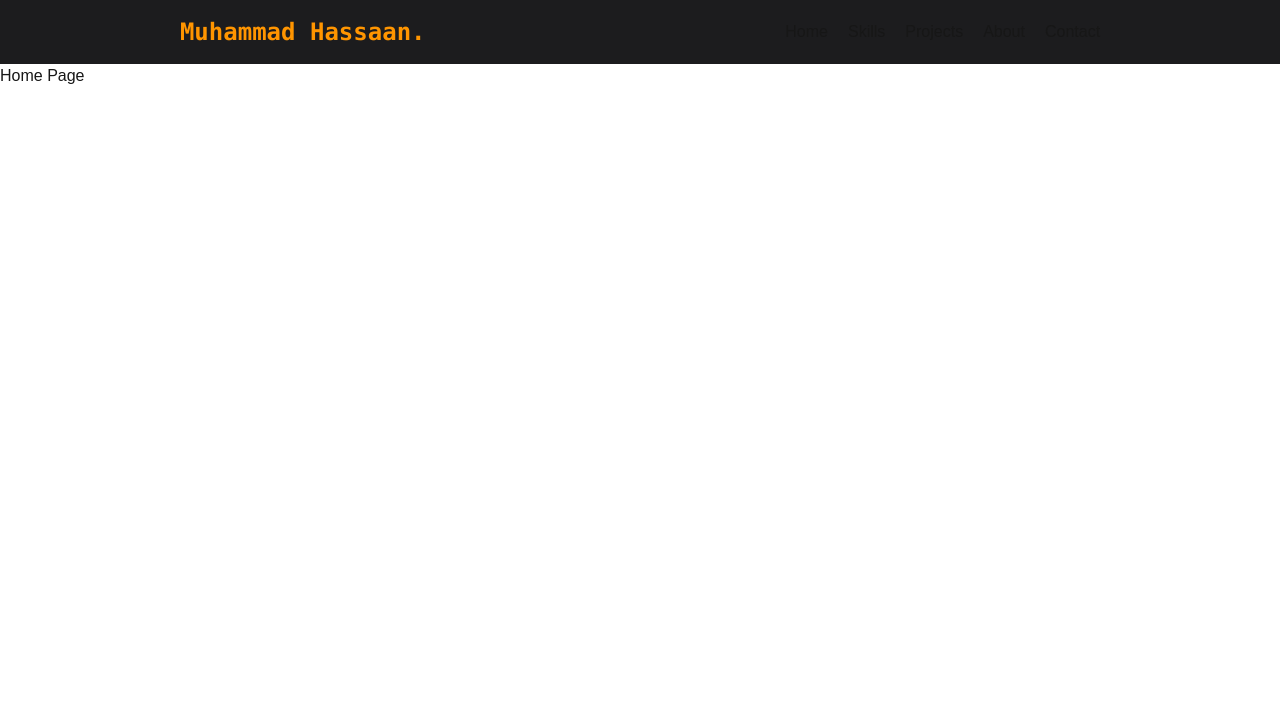
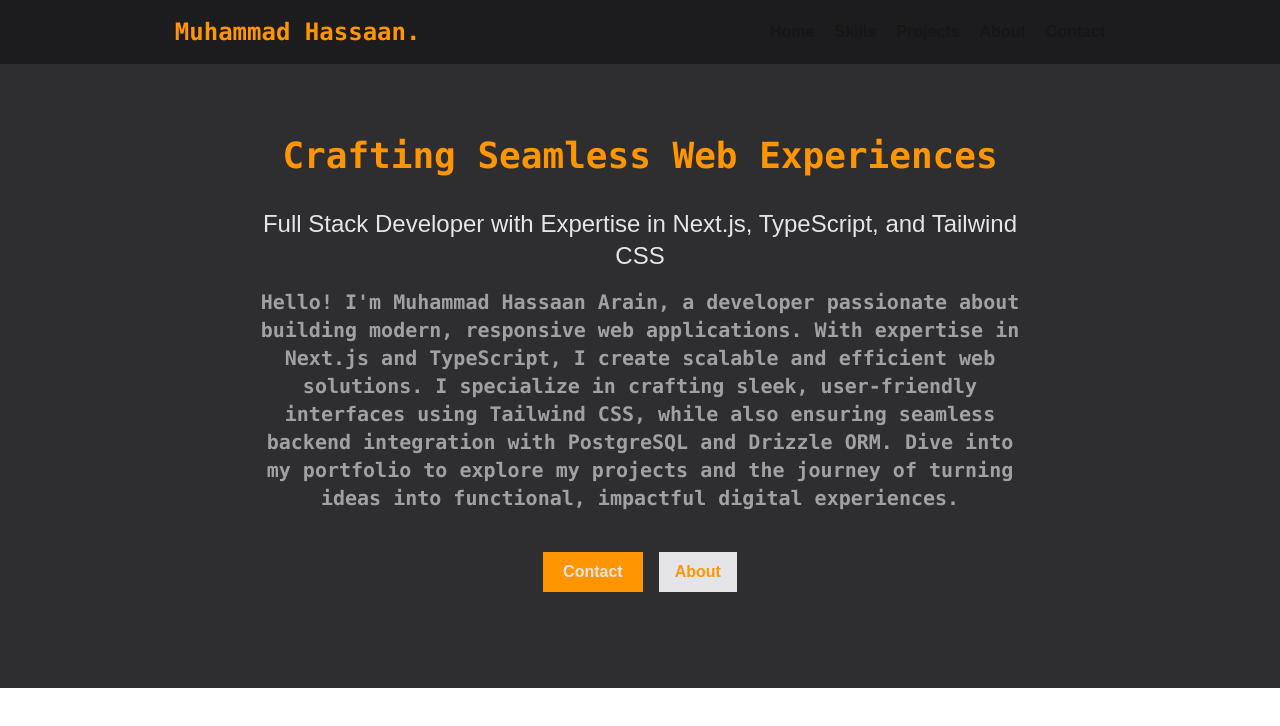
Before and after one commit to MuhammadHassaanArain/q2-nextjs-milestone2-tailwind-portfolio, a Next.js app: page / in a window 1280 px wide. Shown: the top 726 px of the page. Built offline with nearby package versions, Linux system fonts and the light colour scheme.

Commit message:
code pushed

```diff
--- a/src/app/layout.tsx
+++ b/src/app/layout.tsx
@@ -27,7 +27,7 @@
   return (
     <html lang="en">
       <body
-        className={`${geistSans.variable} ${geistMono.variable} antialiased bg-white`}
+        className={`${geistSans.variable} ${geistMono.variable} antialiased `}
       >
         <Header/>
         {children}
--- a/src/app/layouts/Header.tsx
+++ b/src/app/layouts/Header.tsx
@@ -10,20 +10,20 @@
             Muhammad Hassaan.
           </h2>
         </Link>
-        <nav className="space-x-2 md:space-x-5">
+        <nav className="space-x-2 md:space-x-5 font-bold">
           <Link className="hover:text-accentOrange" href="/">
             Home
           </Link>
-          <Link className="hover:text-accentOrange" href="skills">
+          <Link className="hover:text-accentOrange" href="/skills">
             Skills
           </Link>
-          <Link className="hover:text-accentOrange" href="projects">
+          <Link className="hover:text-accentOrange" href="/projects">
             Projects
           </Link>
-          <Link className="hover:text-accentOrange" href="about">
+          <Link className="hover:text-accentOrange" href="/about">
             About
           </Link>
-          <Link className="hover:text-accentOrange" href="contact">
+          <Link className="hover:text-accentOrange" href="/contact">
             Contact
           </Link>
         </nav>
--- a/src/app/page.tsx
+++ b/src/app/page.tsx
@@ -1,6 +1,9 @@
+import HomePage from "@/components/HomePage";
 
 export default function Home() {
   return (
-  <div>Home Page</div>
+ <main>
+  <HomePage/>
+ </main>
   );
 }
--- /dev/null
+++ b/src/components/HomePage.tsx
@@ -0,0 +1,30 @@
+import Link from "next/link";
+function HomePage() {
+  return (
+    <main className="w-screen bg-bgdark py-14 flex justify-center">
+      <section className="text-center md:w-3/5">
+        <h2 className="text-accentOrange text-4xl py-4 font-extrabold font-mono">Crafting Seamless Web Experiences</h2>
+        <h3 className="text-textLight text-2xl py-4">
+          Full Stack Developer with Expertise in Next.js, TypeScript, and
+          Tailwind CSS
+        </h3>
+        <p className="text-textSecondary text-xl font-bold font-mono">
+          Hello! I&apos;m Muhammad Hassaan Arain, a developer passionate about
+          building modern, responsive web applications. With expertise in
+          Next.js and TypeScript, I create scalable and efficient web solutions.
+          I specialize in crafting sleek, user-friendly interfaces using
+          Tailwind CSS, while also ensuring seamless backend integration with
+          PostgreSQL and Drizzle ORM. Dive into my portfolio to explore my
+          projects and the journey of turning ideas into functional, impactful
+          digital experiences.
+        </p>
+       <div className="py-10">
+       <button className="bg-accentOrange hover:bg-orange-300 text-textLight p-2 px-5 mx-2 font-bold "><Link href={"/contact"}>Contact</Link></button>
+       <button className="bg-textLight hover:bg-gray-50 text-accentOrange p-2 mx-2 px-4 font-bold "><Link href={"/about"}>About</Link></button>
+       </div>
+      </section>
+    </main>
+  );
+}
+
+export default HomePage;
--- a/tailwind.config.ts
+++ b/tailwind.config.ts
@@ -12,6 +12,7 @@
         background: "var(--background)",
         foreground: "var(--foreground)",
         backgroundDark: '#1c1c1e',
+        bgdark: '#2e2e31',
         accentOrange: '#ff9500',
         textLight: '#e5e5e7',
         textSecondary: '#a1a1a4',
```
